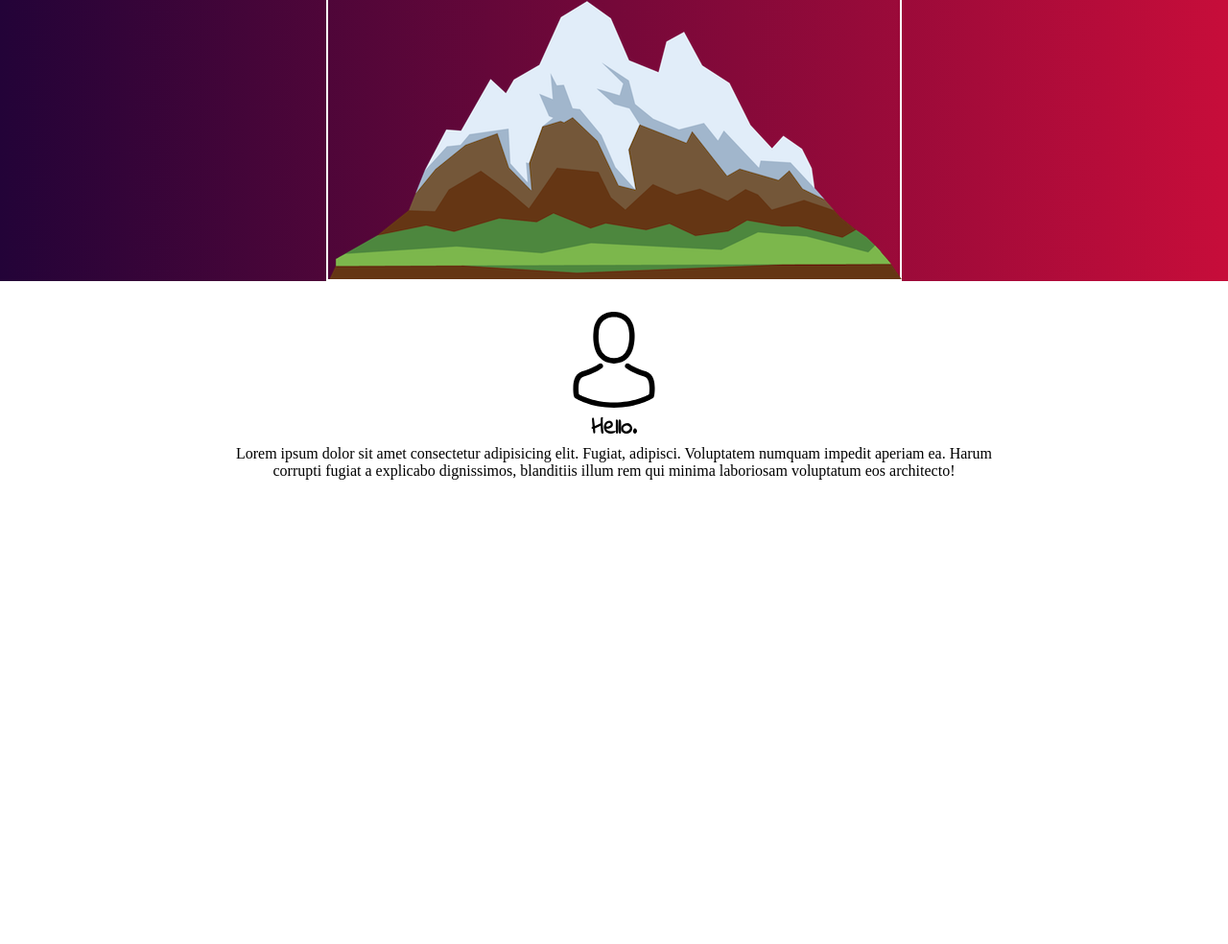
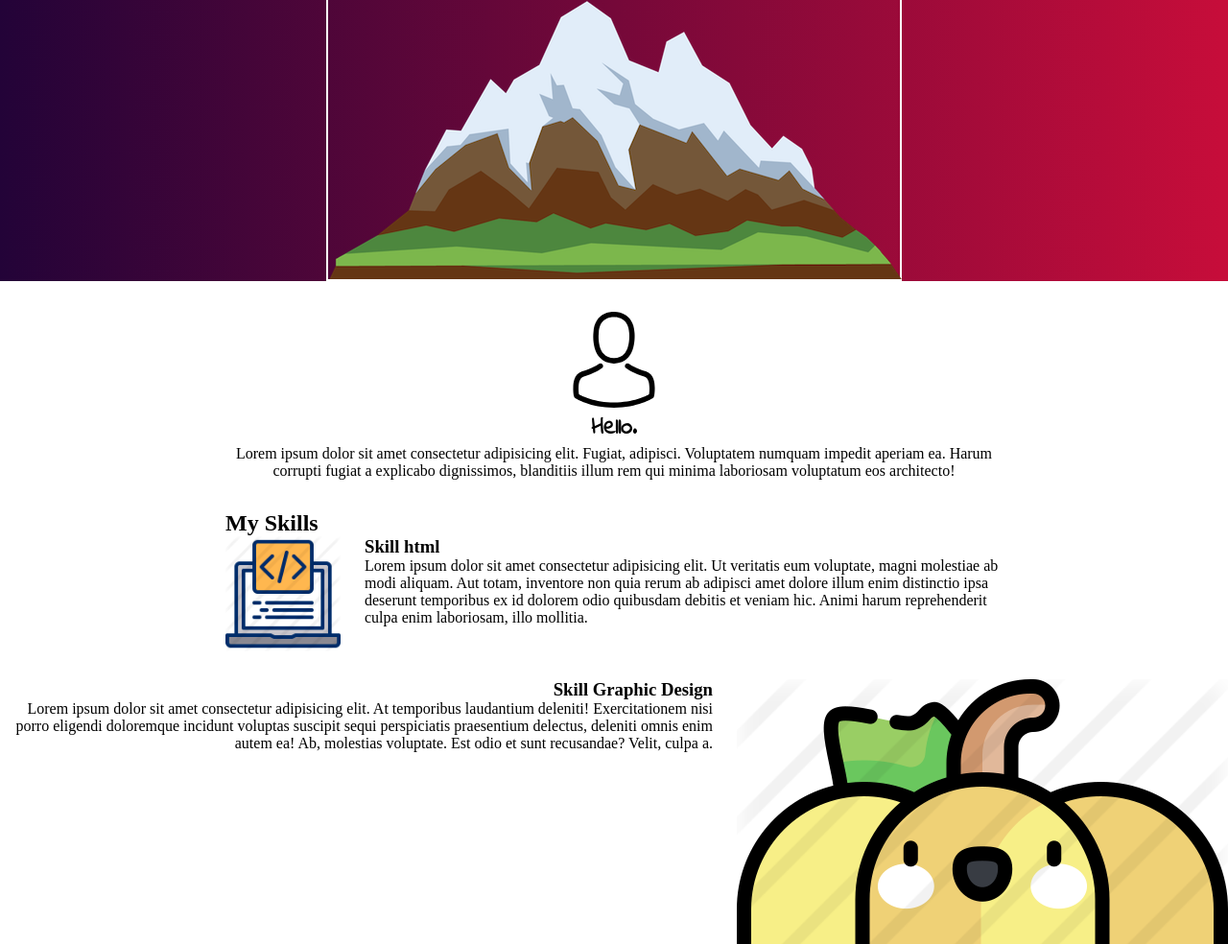
Before and after one commit to Grimmjawe/myPortfolio, a plain HTML site: page index.html in a window 1280 px wide. Shown: the part 307-1291 px from the top of the page at 96% size. Before the commit the page ends 839 px from the top, so only its background shows below. Drawn offline with Linux system fonts and the light colour scheme.

Commit message:
float leasson

```diff
--- a/css/style.css
+++ b/css/style.css
@@ -43,6 +43,25 @@
     margin: 2rem auto;
     text-align: center;
 }
+.skills{
+    width: 810px;
+    margin: 2rem auto;
+}
+.skills2{
+    margin-top: 55px;
+    text-align: right;
+}
+.skills1 img{
+    margin-right: 25px;
+    float: left;
+}
+.skills2 img{
+    margin-left: 25px;
+    float: right;
+}
+.skills img{
+    width: 120px;
+}
 .avatar{
     width: 100px;
 }
--- a/index.html
+++ b/index.html
@@ -21,6 +21,7 @@
             </div>
         </div>
         <div class="middle-container">
+            <div class="middle-wrapper">
                 <div class="profile">
                     <img class="avatar" src="images/avatar.svg" alt="avatar">
                     <h2 class="font-change">Hello.</h2>
@@ -32,7 +33,34 @@
                     </p>
                 </div>
                 <div class="skills">
-
+                    <h2>My Skills</h2>
+                    <div class="skills1">
+                        <img src="images/html.png" alt="music" class="img-skill">
+                        <div class="skills-html"></div>
+                            <h3>Skill html</h3>
+                            <p class="skill-description">Lorem ipsum dolor sit amet
+                                consectetur adipisicing elit. Ut veritatis eum voluptate,
+                                magni molestiae ab modi aliquam. Aut totam, inventore non
+                                quia rerum ab adipisci amet dolore illum enim distinctio
+                                ipsa deserunt temporibus ex id dolorem odio quibusdam
+                                debitis et veniam hic. Animi harum reprehenderit culpa enim
+                                laboriosam, illo mollitia.
+                            </p>
+                        </div>
+                    </div>
+                    <div class="skills2">
+                        <img src="images/pumpkin.png" alt="music" class="img-skill">
+                        <div class="skills-design"></div>
+                            <h3>Skill Graphic Design</h3>
+                            <p class="skill-description">Lorem ipsum dolor sit amet consectetur
+                                adipisicing elit. At temporibus laudantium deleniti! Exercitationem
+                                nisi porro eligendi doloremque incidunt voluptas suscipit sequi
+                                    perspiciatis praesentium delectus, deleniti omnis enim autem ea!
+                                    Ab, molestias voluptate. Est odio et sunt recusandae? Velit, culpa a.
+                            </p>
+                        </div>
+                    </div>
+                </div>
             </div>
         </div>
     </body>
```
Also changed, not shown: images/html.png (added), images/music.svg (added). Lines whose indentation alone changed are shown as unchanged.
